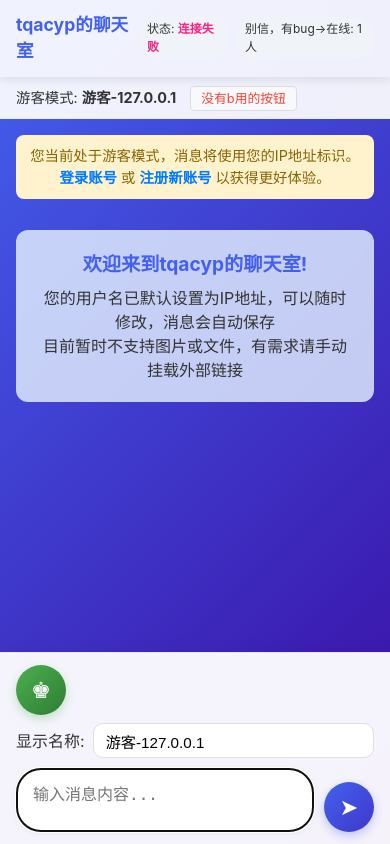
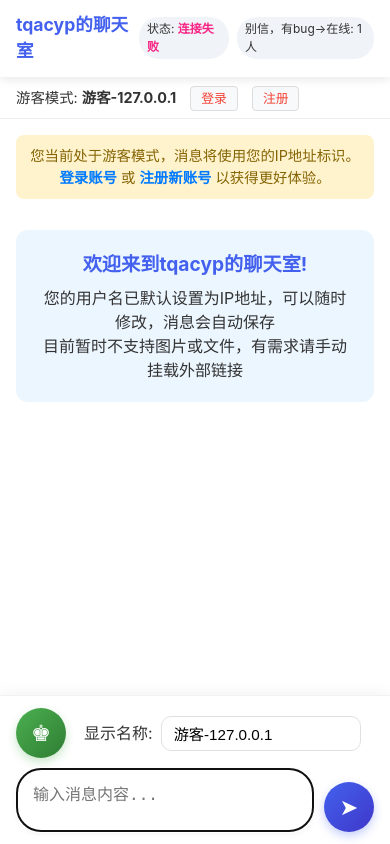
Before and after one commit to tqacyp/chatroom, a Flask app: page / in a window 390 px wide. Run offline with Flask 3, Linux system fonts and the light colour scheme; some libraries are stand-ins or nearby versions.

Commit message:
小优化

```diff
--- a/app.py
+++ b/app.py
@@ -15,18 +15,25 @@ if not os.path.exists('data'):
 
 app = Flask(__name__)
 app.config['SECRET_KEY'] = 'your_secret_key_here'
-app.config['DATABASE'] = 'data/chat_users.db'
+app.config['USER_DATABASE'] = 'data/chat_users.db'
+app.config['MESSAGE_DATABASE'] = 'data/chat_messages.db'
 socketio = SocketIO(app, async_mode='threading', cors_allowed_origins="*")
 
 # 初始化数据库
-def get_db():
-    db = sqlite3.connect(app.config['DATABASE'])
+def get_user_db():
+    db = sqlite3.connect(app.config['USER_DATABASE'])
+    db.row_factory = sqlite3.Row
+    return db
+
+def get_message_db():
+    db = sqlite3.connect(app.config['MESSAGE_DATABASE'])
     db.row_factory = sqlite3.Row
     return db
 
 def create_tables():
-    db = get_db()
-    db.execute('''
+    # 创建用户表
+    user_db = get_user_db()
+    user_db.execute('''
         CREATE TABLE IF NOT EXISTS users (
             id INTEGER PRIMARY KEY AUTOINCREMENT,
             username TEXT UNIQUE NOT NULL,
@@ -34,7 +41,12 @@ def create_tables():
             created_at TIMESTAMP DEFAULT CURRENT_TIMESTAMP
         )
     ''')
-    db.execute('''
+    user_db.commit()
+    user_db.close()
+
+    # 创建消息表
+    msg_db = get_message_db()
+    msg_db.execute('''
         CREATE TABLE IF NOT EXISTS messages (
             id INTEGER PRIMARY KEY AUTOINCREMENT,
             user_id TEXT NOT NULL,
@@ -47,7 +59,8 @@ def create_tables():
             created_at TIMESTAMP DEFAULT CURRENT_TIMESTAMP
         )
     ''')
-    db.commit()
+    msg_db.commit()
+    msg_db.close()
 
 # 在应用启动时创建数据库表
 create_tables()
@@ -211,7 +224,7 @@ def get_client_ip():
 def save_message_to_db(message):
     """将消息保存到数据库"""
     try:
-        db = get_db()
+        db = get_message_db()
         db.execute('''
             INSERT INTO messages
             (user_id, username, display_name, message, timestamp, ip, is_guest)
@@ -235,7 +248,7 @@ def load_chat_history():
     """从数据库加载聊天记录"""
     global chat_history
     try:
-        db = get_db()
+        db = get_message_db()
         messages = db.execute('''
             SELECT * FROM messages
             ORDER BY created_at ASC
@@ -283,7 +296,7 @@ def login():
         username = request.form['username']
         password = request.form['password']
 
-        db = get_db()
+        db = get_user_db()
         user = db.execute(
             'SELECT * FROM users WHERE username = ?', (username,)
         ).fetchone()
@@ -311,7 +324,7 @@ def register():
             flash('两次输入的密码不一致', 'error')
             return render_template('register.html')
 
-        db = get_db()
+        db = get_user_db()
         try:
             db.execute(
                 'INSERT INTO users (username, password) VALUES (?, ?)',
@@ -429,7 +442,7 @@ def handle_send_message(data):
         # 广播新消息给所有客户端
         emit('new_message', new_message, broadcast=True)
         # 广播保存成功通知
-        emit('save_notification', broadcast=True)
+        # emit('save_notification', broadcast=True)
 
 if __name__ == '__main__':
-    socketio.run(app, host='127.0.0.1', port=8000, debug=False)
+    socketio.run(app, host='192.168.31.10', port=88, debug=False)
--- a/templates/chat.html
+++ b/templates/chat.html
@@ -321,18 +321,34 @@
             }
 
             .form-row {
-                flex-direction: column;
-                align-items: stretch;
+                flex-direction: row;
+                align-items: center;
                 gap: 8px;
+                flex-wrap: nowrap;
             }
 
-            #username {
+            .display-name-container {
                 flex: 1;
+                min-width: 0;
             }
 
-            #username {
+            #display_name {
+                max-width: none;
+                width: 100%;
                 font-size: 0.85rem;
                 padding: 8px 10px;
+            }
+
+            .chat-history {
+                height: calc(100vh - var(--input-area-height, 120px));
+                padding-bottom: var(--input-area-height, 120px);
+            }
+
+            body {
+                position: fixed;
+                width: 100%;
+                height: 100%;
+                overflow: hidden;
             }
         }
         .user-info {
@@ -379,6 +395,7 @@
 
         #display_name {
             flex: 1;
+            max-width: 200px;
             padding: 8px 12px;
             border: 1px solid #e0e0e0;
             border-radius: 10px;
@@ -469,7 +486,12 @@
             {% else %}
                 当前用户: <strong>{{ username }}</strong>
             {% endif %}
-            <a href="{{ url_for('logout') }}" class="logout-btn">{% if is_guest %}没有b用的按钮{% else %}退出{% endif %}</a>
+            {% if is_guest %}
+                <a href="{{ url_for('login') }}" class="logout-btn">登录</a>
+                <a href="{{ url_for('register') }}" class="logout-btn">注册</a>
+            {% else %}
+                <a href="{{ url_for('logout') }}" class="logout-btn">退出</a>
+            {% endif %}
         </div>
     </div>
 
@@ -711,8 +733,20 @@
 
         // 初始调整
         adjustChatHeight();
-        // 窗口大小变化时重新调整
+
+        // 监听窗口大小变化
         window.addEventListener('resize', adjustChatHeight);
+
+        // 监听视口变化（移动端键盘弹出）
+        if (window.visualViewport) {
+            window.visualViewport.addEventListener('resize', adjustChatHeight);
+            window.visualViewport.addEventListener('scroll', adjustChatHeight);
+        }
+
+        // 监听输入框焦点变化
+        messageInput.addEventListener('focus', function() {
+            setTimeout(adjustChatHeight, 300); // 键盘弹出后调整
+        });
 
         // 添加游客标识样式
         const style = document.createElement('style');
```
